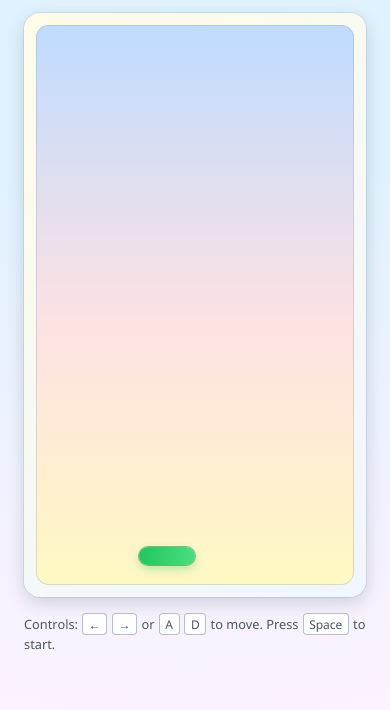
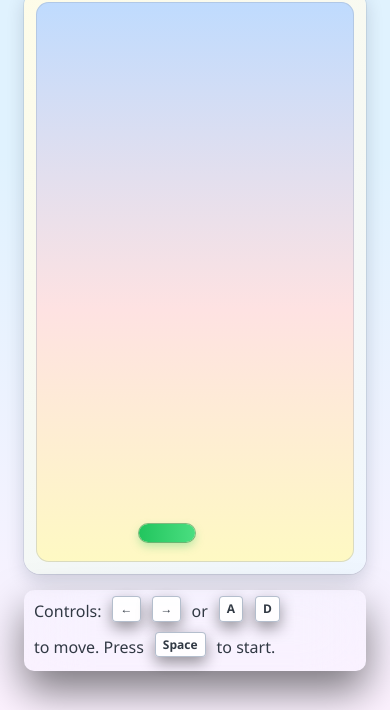
Before and after one commit to saral-gupta7/dodge-objects, a plain HTML site: page index.html in a window 390 px wide. Shown: the part 134-844 px from the top of the page. Drawn offline with Linux system fonts and the light colour scheme.

Commit message:
Fixes #3: Improve control description styling - aligned it to the center - added shadow and spacing in the control tab - added animation and improved the readability of the controls - made the control tab responsive for smaller devices

```diff
--- a/CSS/index.css
+++ b/CSS/index.css
@@ -1,6 +1,6 @@
-*{
+* {
   margin: 0;
-  padding:0;
+  padding: 0;
   box-sizing: border-box;
 }
 
@@ -58,14 +58,12 @@
   font-weight: 600;
 }
 
-
 /* Game area and elements */
 .game-wrapper {
   border-radius: 1rem;
   padding: 0.75rem;
   background: linear-gradient(135deg, #fefce8, #eff6ff);
-  box-shadow:
-    0 6px 18px rgba(15, 23, 42, 0.16),
+  box-shadow: 0 6px 18px rgba(15, 23, 42, 0.16),
     0 0 0 1px rgba(148, 163, 184, 0.22);
 }
 
@@ -87,8 +85,7 @@
   transform: translateX(-50%);
   border-radius: 999px;
   background: linear-gradient(90deg, #22c55e, #4ade80);
-  box-shadow:
-    0 0 0 1px rgba(21, 128, 61, 0.5),
+  box-shadow: 0 0 0 1px rgba(21, 128, 61, 0.5),
     0 4px 10px rgba(34, 197, 94, 0.35);
 }
 
@@ -99,8 +96,7 @@
   height: 32px;
   border-radius: 0.75rem;
   background: radial-gradient(circle at 30% 30%, #f97316, #ea580c);
-  box-shadow:
-    0 0 8px rgba(251, 146, 60, 0.5),
+  box-shadow: 0 0 8px rgba(251, 146, 60, 0.5),
     0 6px 14px rgba(248, 113, 113, 0.4);
 }
 
@@ -112,12 +108,14 @@
   display: flex;
   align-items: center;
   justify-content: center;
-  background: radial-gradient(circle at top, rgba(255, 255, 255, 0.94), rgba(255, 255, 255, 0.9));
+  background: radial-gradient(
+    circle at top,
+    rgba(255, 255, 255, 0.94),
+    rgba(255, 255, 255, 0.9)
+  );
   backdrop-filter: blur(8px);
   opacity: 1;
-  transition:
-    opacity 160ms ease-out,
-    visibility 160ms ease-out;
+  transition: opacity 160ms ease-out, visibility 160ms ease-out;
 }
 
 .overlay--hidden {
@@ -130,8 +128,7 @@
   padding: 1.75rem 2rem;
   border-radius: 1rem;
   background: radial-gradient(circle at top, #fffbeb, #e0f2fe);
-  box-shadow:
-    0 10px 25px rgba(15, 23, 42, 0.18),
+  box-shadow: 0 10px 25px rgba(15, 23, 42, 0.18),
     0 0 0 1px rgba(148, 163, 184, 0.3);
 }
 
@@ -155,54 +152,72 @@
   letter-spacing: 0.04em;
   text-transform: uppercase;
   color: #0b1120;
-  background: linear-gradient(135deg, #f97316, #facc15);
+  background: linear-gradient(135deg, #16f993, #0f8f5e);
   cursor: pointer;
-  box-shadow:
-    0 6px 14px rgba(248, 113, 113, 0.45),
+  box-shadow: 0 6px 14px rgba(248, 113, 113, 0.45),
     0 0 0 1px rgba(248, 250, 252, 0.8);
-  transition:
-    transform 100ms ease-out,
-    box-shadow 100ms ease-out,
+  transition: transform 100ms ease-out, box-shadow 100ms ease-out,
     background 100ms ease-out;
 }
 
 .btn-primary:hover {
   transform: translateY(-1px);
-  box-shadow:
-    0 8px 18px rgba(248, 113, 113, 0.55),
+  box-shadow: 0 8px 18px rgba(248, 113, 113, 0.55),
     0 0 0 1px rgba(248, 250, 252, 0.9);
   background: linear-gradient(135deg, #fbbf24, #f97316);
 }
 
 .btn-primary:active {
   transform: translateY(0);
-  box-shadow:
-    0 3px 8px rgba(248, 113, 113, 0.5),
+  box-shadow: 0 3px 8px rgba(248, 113, 113, 0.5),
     0 0 0 1px rgba(248, 250, 252, 0.9);
 }
 
 /* Footer and hints */
 .game-footer {
+  display: flex; /* aligned the controls to center */
+  padding-top: 10px;
+  padding-bottom: 10px;
+  justify-content: center;
+  align-items: center;
+  font-size: 1 rem;
+  color: #313944;
+  backdrop-filter: blur(30px);
+  border-radius: 10px;
+  box-shadow: 0 20px 40px rgba(0, 0, 0, 0.5);
+}
+.hint {
   display: flex;
-  justify-content: space-between;
-  align-items: center;
-  font-size: 0.8rem;
-  color: #4b5563;
+  flex-wrap: wrap;
+  gap: 10px;
 }
-
-
 .hint-key {
   display: inline-flex;
   min-width: 1.1rem;
   align-items: center;
   justify-content: center;
-  padding: 0.1rem 0.35rem;
+  padding: 0.2rem 0.45rem; /* slightly manipulated the padding 8*/
   margin-inline: 0.05rem;
   border-radius: 0.25rem;
+  font-weight: bold; /*made the text bold to grab player's attention*/
   border: 1px solid rgba(148, 163, 184, 0.7);
   background: rgba(255, 255, 255, 0.9);
   font-size: 0.75rem;
+  box-shadow: inset 0 -1px 0 rgba(255, 255, 255, 0.1),
+    0 6px 15px rgba(0, 0, 0, 0.4); /*Added box shadow  to improve visibility against light theme*/
+
   font-variant-numeric: tabular-nums;
+  animation: float 2s ease-in-out infinite; /* added animation effect to make it more interactive 8 */
+}
+/* Keyframes for animation */
+@keyframes float {
+  0%,
+  100% {
+    transform: translateY(0);
+  }
+  50% {
+    transform: translateY(-4px);
+  }
 }
 
 /* Small screens */
@@ -225,6 +240,8 @@
   .game-footer {
     flex-direction: column;
     align-items: flex-start;
+    padding: 10px; /* To seperate from the footer container and to give a breathing space */
     gap: 0.25rem;
+    margin-bottom: 5px; /* On some smaller devices the footer sticked to the bottom , so to avoid that gave a small margin bottom */
   }
 }
--- a/index.html
+++ b/index.html
@@ -27,14 +27,18 @@
           <div id="game-area" class="game-area">
             <div id="player" class="player"></div>
 
-            <div id="overlay" class="overlay overlay--hidden" aria-hidden="true">
+            <div
+              id="overlay"
+              class="overlay overlay--hidden"
+              aria-hidden="true"
+            >
               <div class="overlay-content">
                 <h2 class="overlay-title" id="overlay-title">Game Over</h2>
                 <p class="overlay-text">
                   Survived for <span id="final-time">0.00s</span>
                 </p>
                 <button id="restart-button" class="btn-primary" type="button">
-                  Play Again
+                  Restart
                 </button>
               </div>
             </div>
@@ -43,9 +47,10 @@
 
         <footer class="game-footer">
           <p class="hint">
-            Controls: <span class="hint-key">←</span> <span class="hint-key">→</span>
-            or <span class="hint-key">A</span> <span class="hint-key">D</span> to move.
-            Press <span class="hint-key">Space</span> to start.
+            Controls: <span class="hint-key">←</span>
+            <span class="hint-key">→</span> or <span class="hint-key">A</span>
+            <span class="hint-key">D</span> to move. Press
+            <span class="hint-key">Space</span> to start.
           </p>
         </footer>
       </section>
```
Also changed, not shown: 2 other files.
